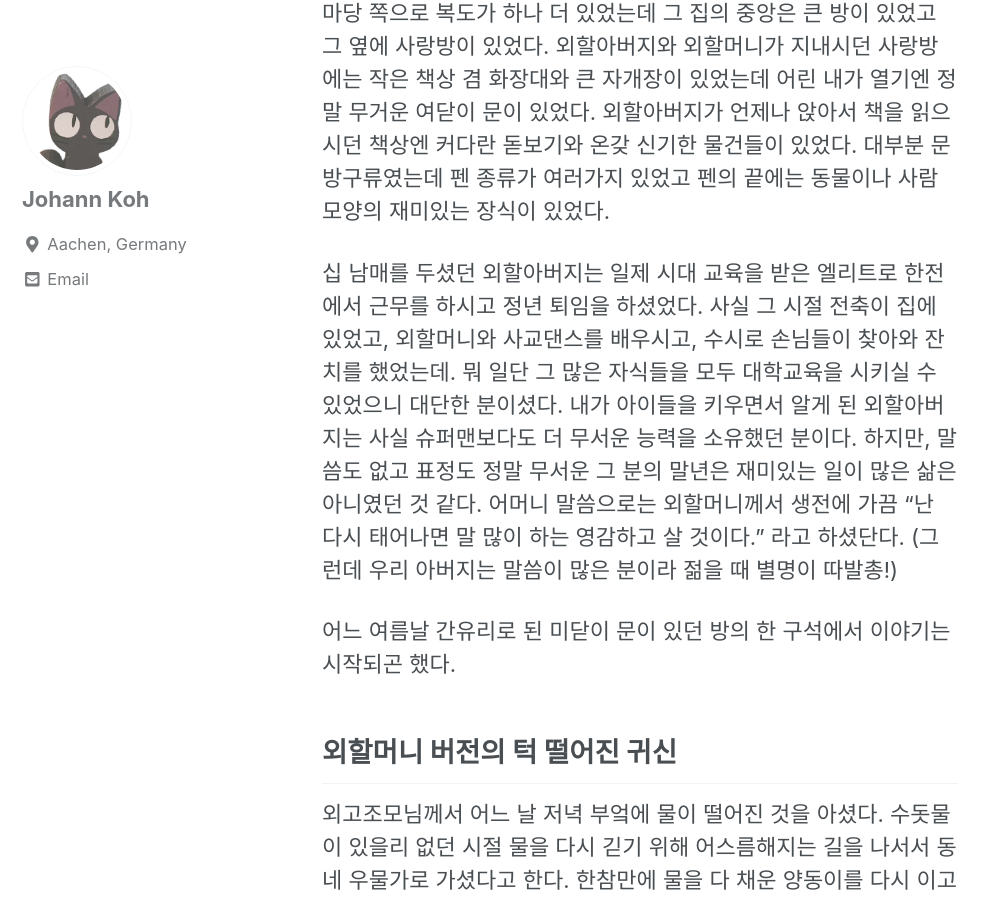
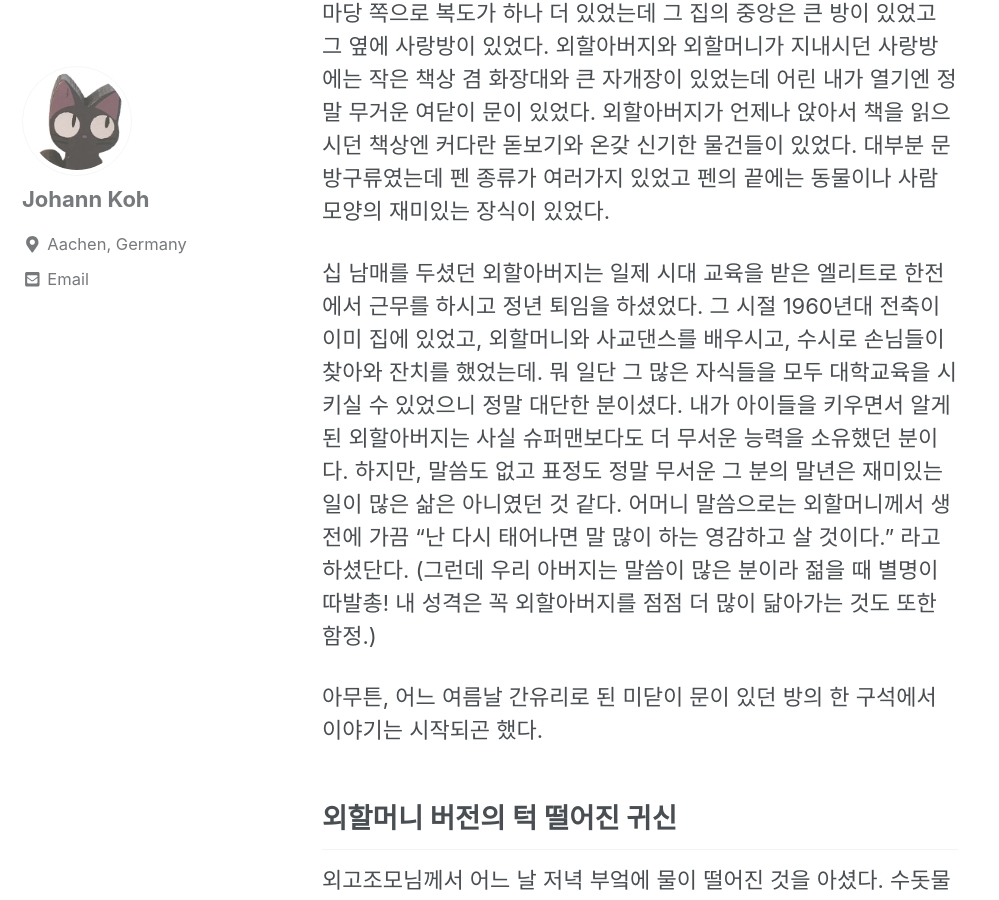
Before and after one commit to meuus/meuus.github.io, a Jekyll site: the page built from _posts/2019-05-01-present.md, in a window 1280 px wide and 900 px high, scrolled down 784 px. Shown: the whole window, without its empty margins (0-999 px from the left). Built offline with Jekyll 4.4.1, drawn with Linux system fonts in a browser that asks for light colours; cached includes are drawn as plain includes.

Commit message:
modified:   _posts/2019-05-01-present.md

```diff
--- a/_posts/2019-05-01-present.md
+++ b/_posts/2019-05-01-present.md
@@ -26,15 +26,16 @@ tags:
 펜의 끝에는 동물이나 사람 모양의 재미있는 장식이 있었다.
 
 십 남매를 두셨던 외할아버지는 일제 시대 교육을 받은 엘리트로 한전에서 근무를 하시고 정년 퇴임을
-하셨었다. 사실 그 시절 전축이 집에 있었고, 외할머니와 사교댄스를 배우시고,
+하셨었다. 그 시절 1960년대 전축이 이미 집에 있었고, 외할머니와 사교댄스를 배우시고,
 수시로 손님들이 찾아와 잔치를 했었는데. 뭐 일단 그
-많은 자식들을 모두 대학교육을 시키실 수 있었으니 대단한 분이셨다.
+많은 자식들을 모두 대학교육을 시키실 수 있었으니 정말 대단한 분이셨다.
 내가 아이들을 키우면서 알게 된 외할아버지는 사실 슈퍼맨보다도 더 무서운 능력을 소유했던 분이다.
 하지만, 말씀도 없고 표정도 정말 무서운 그 분의 말년은 재미있는 일이 많은 삶은 아니였던 것 같다.
 어머니 말씀으로는 외할머니께서 생전에 가끔 "난 다시 태어나면 말 많이 하는 영감하고 살 것이다."
-라고 하셨단다. (그런데 우리 아버지는 말씀이 많은 분이라 젊을 때 별명이 따발총!)
+라고 하셨단다. (그런데 우리 아버지는 말씀이 많은 분이라 젊을 때 별명이 따발총!
+내 성격은 꼭 외할아버지를 점점 더 많이 닮아가는 것도 또한 함정.)
 
-어느 여름날 간유리로 된 미닫이 문이 있던 방의 한 구석에서 이야기는 시작되곤 했다.
+아무튼, 어느 여름날 간유리로 된 미닫이 문이 있던 방의 한 구석에서 이야기는 시작되곤 했다.
 
 ## 외할머니 버전의 턱 떨어진 귀신
 
```
